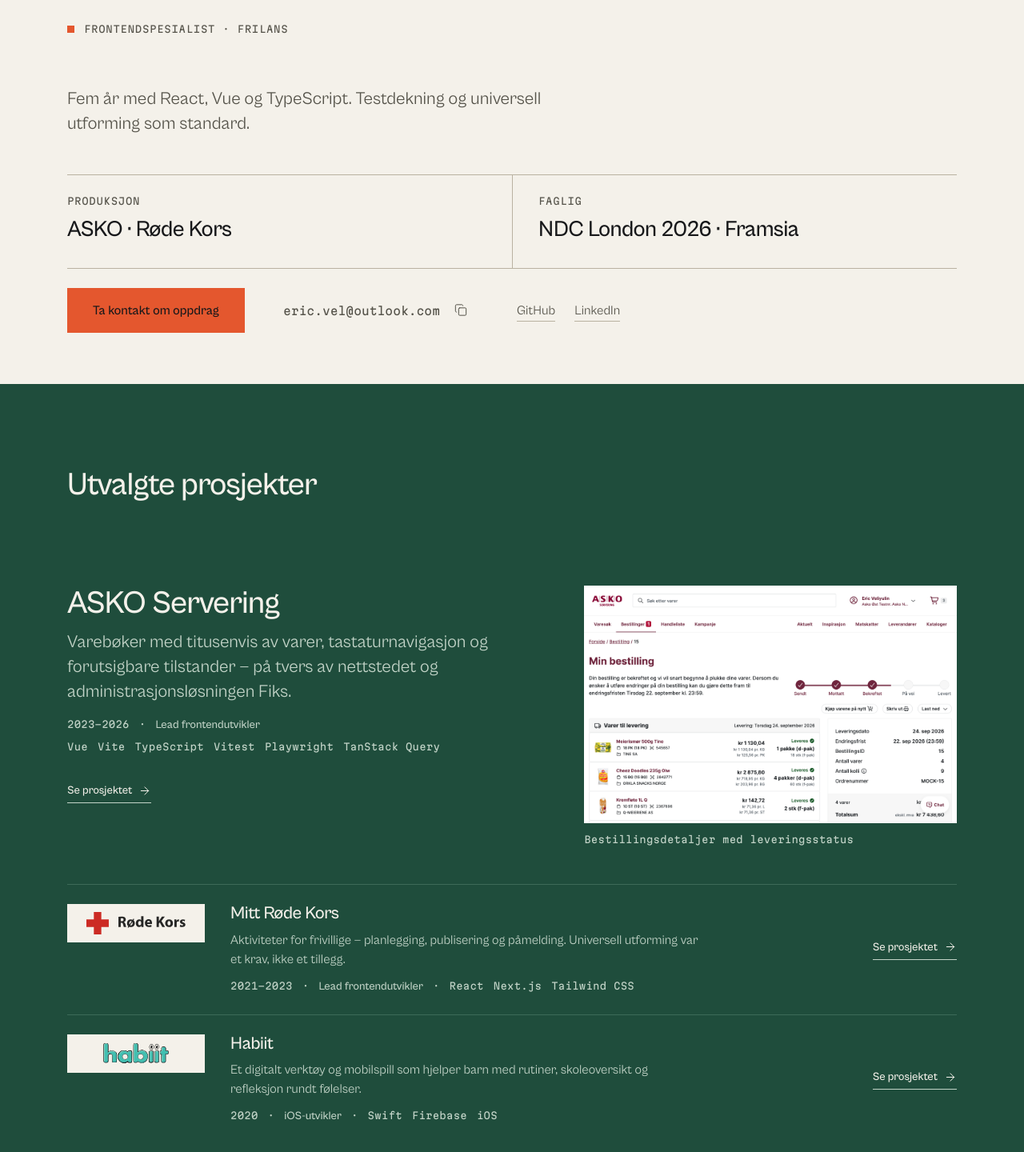
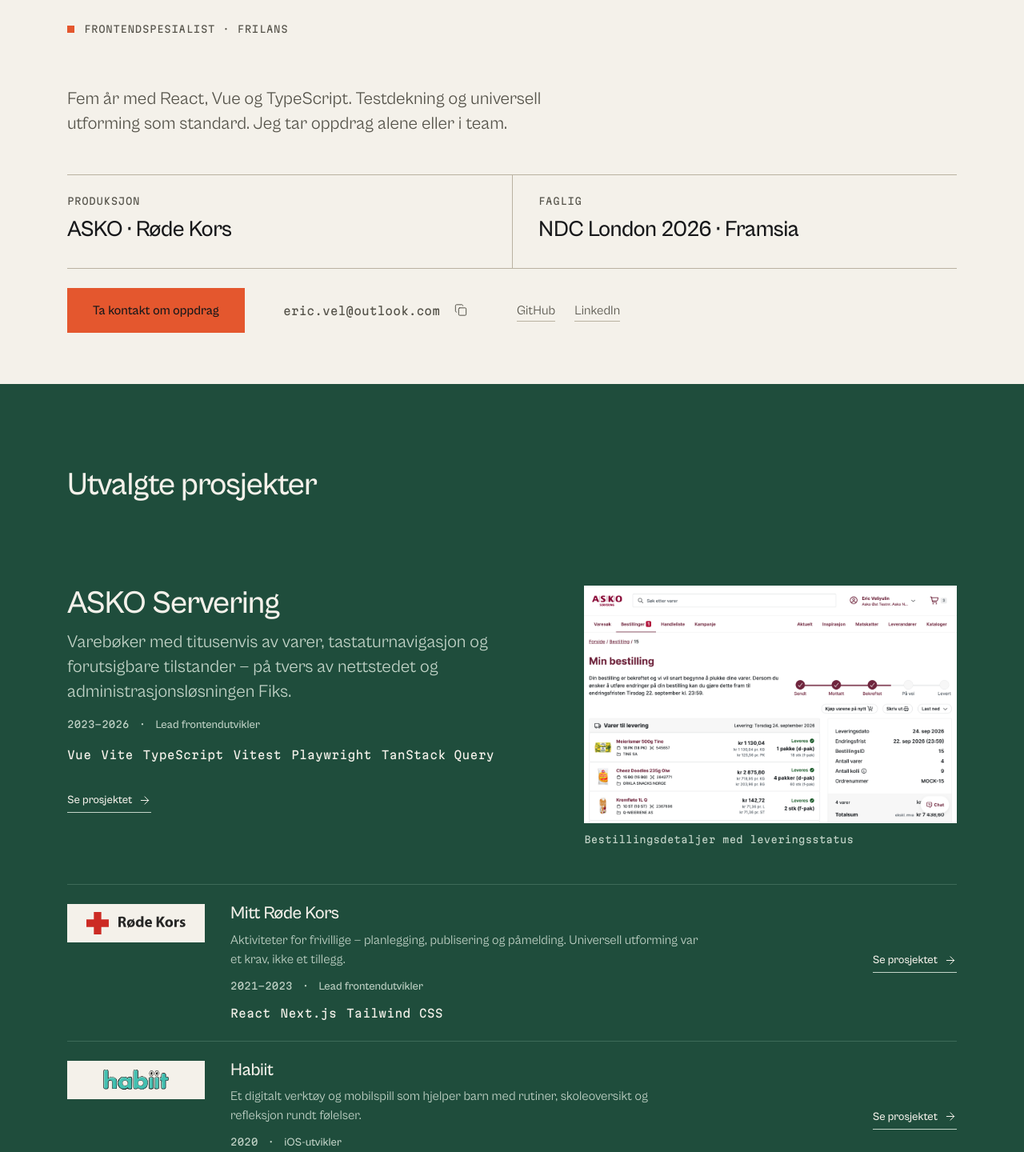
Before and after one commit to ericvel/portfolio, a Vue app: page / in a window 1280 px wide. Shown: the part 330-1770 px from the top of the page at 80% size. Built offline with nearby package versions, Linux system fonts and the light colour scheme.

Commit message:
Small design fixes

```diff
--- a/src/components/ProjectLedger.vue
+++ b/src/components/ProjectLedger.vue
@@ -47,13 +47,13 @@
                 </span>
                 <span class="work__sep mono" aria-hidden="true">·</span>
                 <span class="work__role">{{ t(`projects.${project.id}.role`) }}</span>
-                <span v-if="!project.lead" class="work__sep mono" aria-hidden="true">·</span>
-                <ul class="work__stack" role="list" :aria-label="t('work.techLabel')">
-                  <li v-for="item in project.tech" :key="item" class="work__tech mono">
-                    {{ item }}
-                  </li>
-                </ul>
               </div>
+
+              <ul class="work__stack mono" role="list" :aria-label="t('work.techLabel')">
+                <li v-for="item in project.tech" :key="item" class="work__tech">
+                  {{ item }}
+                </li>
+              </ul>
 
               <span class="work__more">
                 {{ t("work.readMore") }}
@@ -247,13 +247,6 @@
     line-height: 1.4;
   }
 
-  /* Six technologies do not fit beside a dated role at any width this site has, so the lead
-     row's stack keeps its own line. A three-technology line does fit, which is why the
-     corroborating rows no longer break. */
-  .work__stack {
-    flex-basis: 100%;
-  }
-
   .work__more {
     align-self: start;
     margin-top: var(--space-5);
@@ -266,7 +259,8 @@
   grid-template-areas:
     "title more"
     "blurb more"
-    "meta more";
+    "meta more"
+    "stack more";
   gap: var(--space-2) var(--space-6);
   min-width: 0;
 }
@@ -342,10 +336,8 @@
   transition: color var(--answer) var(--ease-row);
 }
 
-/* Period, role and stack in one register rather than three columns. On a corroborating line all
-   three read as one sentence — 2021–2023 · Lead frontendutvikler · React Next.js Tailwind CSS —
-   which is what keeps the row one line tall. The lead row's six-technology list does not fit
-   beside a dated role at any width the site has, so it alone breaks to a second line. */
+/* Period and role stay quiet context. Stack match is the buyer's decision evidence, so it gets
+   a readable line of its own immediately below rather than disappearing into this metadata. */
 .work__meta {
   grid-area: meta;
   display: flex;
@@ -373,16 +365,18 @@
    reader. The chip border is gone: twelve hairline rectangles were the densest ink in the
    region, and a technology name is content that needs no box to be read as one. */
 .work__stack {
+  grid-area: stack;
   display: flex;
   flex-wrap: wrap;
   gap: var(--space-2) var(--space-3);
-  margin: 0;
+  margin: var(--space-1) 0 0;
   padding: 0;
   list-style: none;
+  font-size: var(--step--1);
+  line-height: 1.5;
 }
 
 .work__tech {
-  color: inherit;
   white-space: nowrap;
 }
 
--- a/src/components/SiteHeader.vue
+++ b/src/components/SiteHeader.vue
@@ -206,6 +206,10 @@
 }
 
 @media (max-width: 720px) {
+  .header {
+    position: static;
+  }
+
   .header__shell {
     grid-template-columns: minmax(0, 1fr) auto;
     row-gap: var(--space-2);
--- a/src/locales/en.ts
+++ b/src/locales/en.ts
@@ -9,7 +9,9 @@
   hero: {
     eyebrow: "Frontend specialist · freelance",
     title: "Frontend that holds up in the real world.",
-    lede: "Five years of React, Vue and TypeScript. Test coverage and accessibility as standard.",
+    lede:
+      "Five years of React, Vue and TypeScript. Test coverage and accessibility as standard. " +
+      "I take on engagements solo or embedded in a team.",
     proofProductionLabel: "Production",
     proofProduction: "ASKO · Røde Kors",
     proofExpertiseLabel: "Expertise",
@@ -65,9 +67,7 @@
   },
   cta: {
     title: "Get in touch about work",
-    lede:
-      "I take freelance work as a frontend specialist, solo or embedded in a team. Send an " +
-      "email and we'll take it from there.",
+    lede: "Send an email and we'll take it from there.",
   },
   project: {
     back: "Back",
--- a/src/locales/no.ts
+++ b/src/locales/no.ts
@@ -10,7 +10,8 @@
     eyebrow: "Frontendspesialist · frilans",
     title: "Frontend som tåler virkeligheten.",
     lede:
-      "Fem år med React, Vue og TypeScript. Testdekning og universell utforming som standard.",
+      "Fem år med React, Vue og TypeScript. Testdekning og universell utforming som standard. " +
+      "Jeg tar oppdrag alene eller i team.",
     proofProductionLabel: "Produksjon",
     proofProduction: "ASKO · Røde Kors",
     proofExpertiseLabel: "Faglig",
@@ -64,9 +65,7 @@
   },
   cta: {
     title: "Ta kontakt om oppdrag",
-    lede:
-      "Jeg tar frilansoppdrag som frontendspesialist, alene eller i team. Send en e-post, " +
-      "så tar vi det derfra.",
+    lede: "Send en e-post, så tar vi det derfra.",
   },
   project: {
     back: "Tilbake",
```
Also changed, not shown: .impeccable/critique/2026-08-09T20-37-36Z__src-views-homeview-vue.md (added), 1 other file (tests, documents, lock files or other folders).
